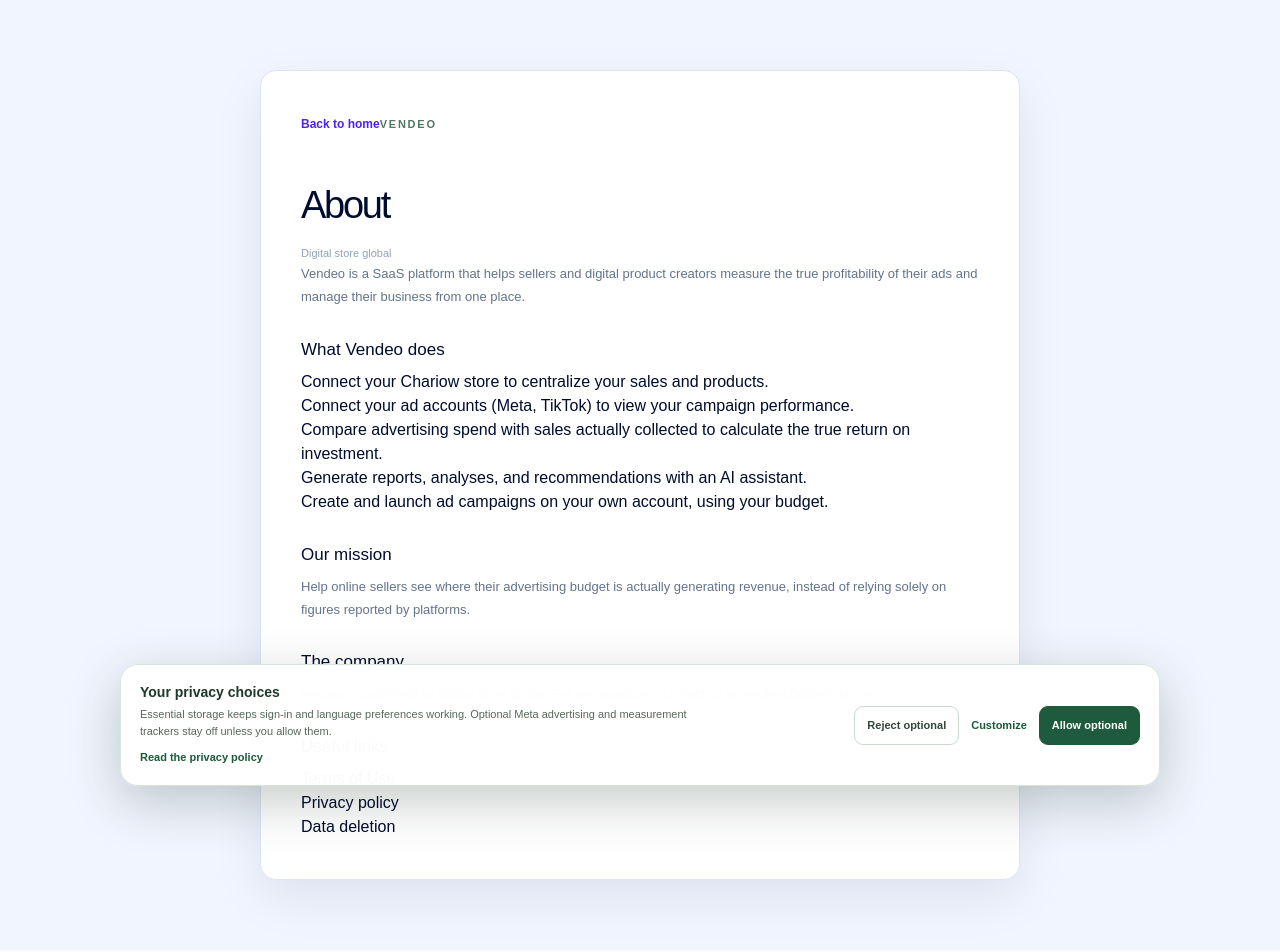
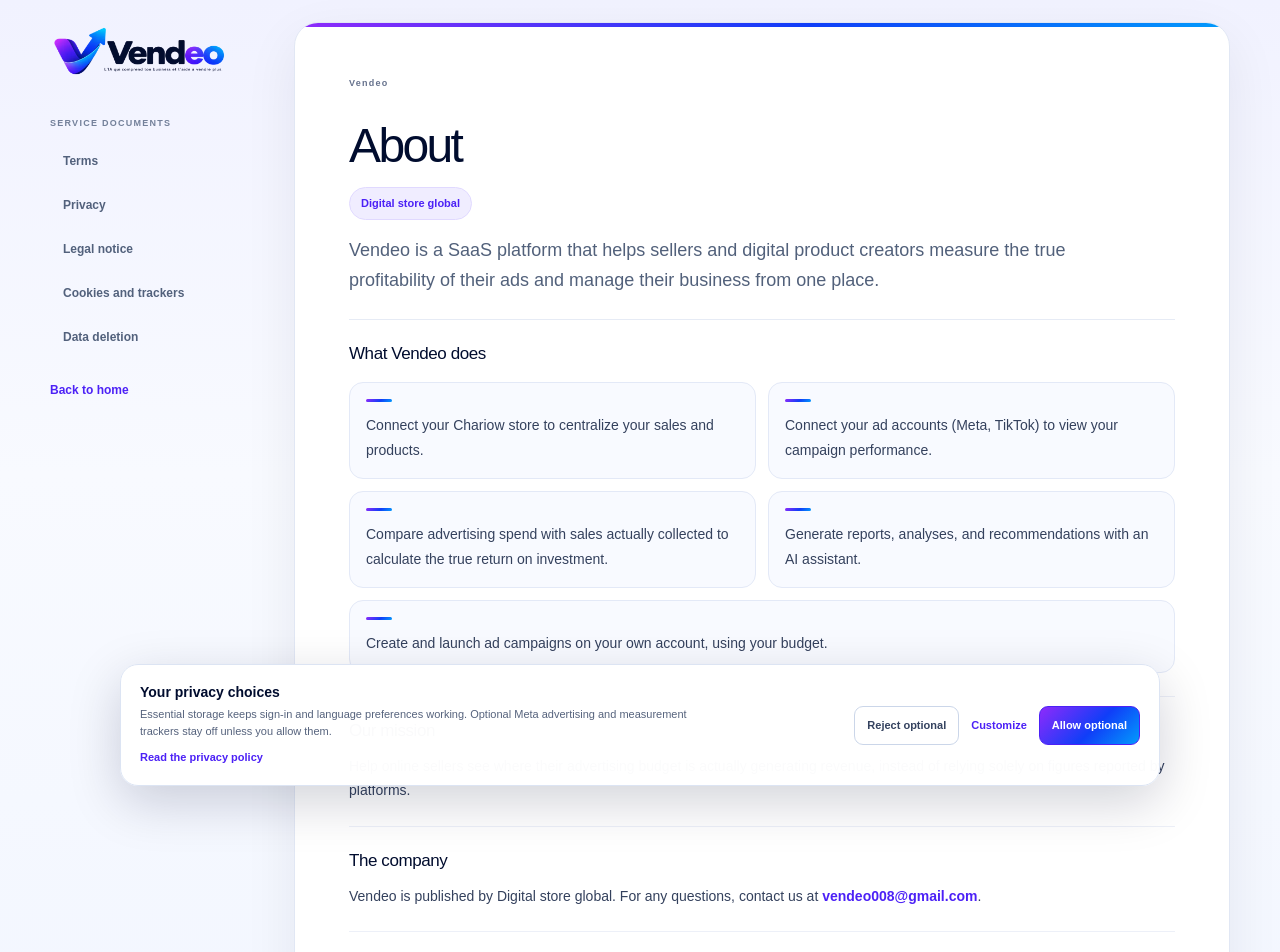
Before and after one commit to marioce12-bot/Chariow, a Next.js app: page /about in a window 1280 px wide. Shown: the top 952 px of the page. Built offline with nearby package versions, Linux system fonts and the light colour scheme; no server answers.

Commit message:
fix: refresh Vendeo branding on legal pages (#238)
Co-authored-by: Marioce <187893128+marioce12-bot@users.noreply.github.com>

```diff
--- a/app/styles/navigation-mobile.css
+++ b/app/styles/navigation-mobile.css
@@ -432,96 +432,109 @@ html[data-theme="dark"] .source-history { background:#253149; color:#d0d7e4; }
 
 
 /* Documents juridiques et préférences de confidentialité */
-.legal-document-page { background:linear-gradient(180deg,#f1f5f2 0,#f8faf8 42%,#f4f6f3 100%); color:#213329; min-height:100dvh; padding:max(22px,env(safe-area-inset-top)) 22px max(28px,env(safe-area-inset-bottom)); }
+.legal-document-page { background:linear-gradient(180deg,#f1f2ff 0,#f8faff 42%,#f2f6ff 100%); color:#000c2e; min-height:100dvh; padding:max(22px,env(safe-area-inset-top)) 22px max(28px,env(safe-area-inset-bottom)); }
 .legal-document-layout { display:grid; gap:24px; grid-template-columns:220px minmax(0,1fr); margin:0 auto; max-width:1180px; }
 .legal-document-sidebar { align-self:start; position:sticky; top:20px; }
-.legal-document-brand { align-items:center; color:#1c3225; display:inline-flex; font-size:18px; font-weight:850; gap:10px; letter-spacing:-.04em; text-decoration:none; }
-.legal-document-brand-mark { align-items:center; background:#1e5a3c; border-radius:12px; color:#fff; display:inline-flex; height:34px; justify-content:center; width:34px; }
-.legal-document-nav-title { color:#74857a; font-size:9px; font-weight:850; letter-spacing:.14em; margin:28px 0 10px; }
+.legal-document-brand { align-items:center; display:inline-flex; max-width:100%; text-decoration:none; }
+.legal-document-logo { display:block; height:auto; max-width:100%; width:180px; }
+.legal-document-nav-title { color:#73809a; font-size:9px; font-weight:850; letter-spacing:.14em; margin:28px 0 10px; }
 .legal-document-nav { display:flex; flex-direction:column; gap:4px; }
-.legal-document-nav a { border:1px solid transparent; border-radius:10px; color:#506257; font-size:12px; font-weight:680; padding:10px 12px; text-decoration:none; transition:background .16s ease,color .16s ease; }
-.legal-document-nav a:hover,.legal-document-nav a[aria-current="page"] { background:#e5eee6; color:#154b31; }
-.legal-document-nav a[aria-current="page"] { border-color:#d5e3d6; font-weight:800; }
-.legal-document-home { color:#53665a; display:inline-flex; font-size:12px; font-weight:700; margin-top:24px; text-decoration:none; }
-.legal-document-card { background:#fff; border:1px solid #e1e9e1; border-radius:24px; box-shadow:0 18px 54px rgba(30,61,40,.07); min-width:0; overflow:hidden; padding:clamp(22px,4.4vw,54px); }
+.legal-document-nav a { border:1px solid transparent; border-radius:10px; color:#52617c; font-size:12px; font-weight:680; padding:10px 12px; text-decoration:none; transition:background .16s ease,color .16s ease; }
+.legal-document-nav a:hover,.legal-document-nav a[aria-current="page"] { background:linear-gradient(135deg,#f0eaff,#e8f1ff); color:#4c21f6; }
+.legal-document-nav a[aria-current="page"] { border-color:#dcd7ff; font-weight:800; }
+.legal-document-home { color:#4c21f6; display:inline-flex; font-size:12px; font-weight:700; margin-top:24px; text-decoration:none; }
+.legal-document-brand:focus-visible,.legal-document-nav a:focus-visible,.legal-document-home:focus-visible,.legal-document-content a:focus-visible,.legal-document-footer a:focus-visible { border-radius:8px; outline:3px solid #9db4ff; outline-offset:3px; }
+.legal-document-card { background:#fff; border:1px solid #e1e7f4; border-radius:24px; box-shadow:0 18px 54px rgba(0,12,46,.07); min-width:0; overflow:hidden; padding:clamp(22px,4.4vw,54px); position:relative; }
+.legal-document-card::before { background:var(--vendeo-gradient); content:""; height:4px; left:0; position:absolute; right:0; top:0; }
 .legal-document-topline { align-items:center; display:flex; flex-wrap:wrap; gap:10px 16px; justify-content:space-between; }
-.legal-document-eyebrow { color:#668071; font-size:9px; font-weight:850; letter-spacing:.14em; }
-.legal-document-effective { background:#edf6ee; border:1px solid #cfe3d2; border-radius:999px; color:#205937; font-size:9px; font-weight:850; letter-spacing:.06em; padding:7px 10px; }
-.legal-document-header { border-bottom:1px solid #e6ece6; padding:30px 0 24px; }
-.legal-document-header h1 { color:#1e3326; font-size:clamp(30px,4.2vw,48px); letter-spacing:-.055em; line-height:1.06; margin:0; max-width:780px; }
-.legal-document-intro { color:#52645a; font-size:clamp(15px,1.7vw,18px); line-height:1.65; margin:16px 0 0; max-width:760px; }
-.legal-document-version { color:#738278; font-size:11px; font-weight:700; margin:14px 0 0; }
-.legal-document-content { color:#36483d; font-size:14px; line-height:1.75; max-width:830px; }
-.legal-document-content section { border-bottom:1px solid #edf0eb; padding:23px 0; }
+.legal-document-eyebrow { color:#65718c; font-size:9px; font-weight:850; letter-spacing:.14em; }
+.legal-document-effective { background:#f0edff; border:1px solid #d9d1ff; border-radius:999px; color:#4c21f6; font-size:9px; font-weight:850; letter-spacing:.06em; padding:7px 10px; }
+.legal-document-header { border-bottom:1px solid #e6ebf5; padding:30px 0 24px; }
+.legal-document-header h1 { color:#000c2e; font-size:clamp(30px,4.2vw,48px); letter-spacing:-.055em; line-height:1.06; margin:0; max-width:780px; }
+.legal-document-subtitle { background:#f0edff; border:1px solid #e0d9ff; border-radius:999px; color:#4c21f6; display:inline-flex; font-size:11px; font-weight:800; margin:16px 0 0; max-width:100%; padding:7px 11px; }
+.legal-document-intro { color:#52617b; font-size:clamp(15px,1.7vw,18px); line-height:1.65; margin:16px 0 0; max-width:760px; }
+.legal-document-version { color:#75829a; font-size:11px; font-weight:700; margin:14px 0 0; }
+.legal-document-content { color:#34415d; font-size:14px; line-height:1.75; max-width:830px; }
+.legal-document-content section { border-bottom:1px solid #edf0f8; padding:23px 0; }
 .legal-document-content section:last-child { border-bottom:0; padding-bottom:4px; }
-.legal-document-content h2 { color:#20372a; font-size:17px; letter-spacing:-.025em; line-height:1.35; margin:0 0 11px; }
+.legal-document-content h2 { color:#000c2e; font-size:17px; letter-spacing:-.025em; line-height:1.35; margin:0 0 11px; }
 .legal-document-content p { margin:0 0 12px; }
 .legal-document-content p:last-child { margin-bottom:0; }
 .legal-document-content ul,.legal-document-content ol { display:grid; gap:8px; margin:10px 0 0; padding-left:22px; }
 .legal-document-content li { padding-left:3px; }
-.legal-document-content a { color:#17603a; font-weight:700; text-decoration-thickness:1px; text-underline-offset:3px; }
-.legal-document-content a:hover { color:#0b4024; }
-.legal-document-footer { align-items:center; border-top:1px solid #e6ece6; color:#718075; display:flex; flex-wrap:wrap; font-size:12px; gap:6px 10px; margin-top:30px; padding-top:18px; }
-.legal-document-footer-signup { background:#eff5ef; border:1px solid #d4e3d5; border-radius:999px; color:#205937; display:inline-flex; font-size:11px; font-weight:800; margin-left:auto; padding:8px 12px; text-decoration:none; }
-.legal-document-footer-signup:hover { background:#e5eee6; color:#154b31; }
-.legal-document-footer-whatsapp { background:#f1f7f2; border:1px solid #d9e7db; border-radius:999px; color:#205937; display:inline-flex; font-size:11px; font-weight:750; padding:8px 12px; text-decoration:none; }
-.legal-document-footer-whatsapp:hover { background:#e6f1e8; color:#154b31; }
+.legal-document-content a { color:#4c21f6; font-weight:700; overflow-wrap:anywhere; text-decoration-thickness:1px; text-underline-offset:3px; }
+.legal-document-content a:hover { color:#103ef8; }
+.legal-document-footer { align-items:center; border-top:1px solid #e6ebf5; color:#71809a; display:flex; flex-wrap:wrap; font-size:12px; gap:6px 10px; margin-top:30px; padding-top:18px; }
+.legal-document-footer a[href^="mailto:"] { color:#4c21f6; font-weight:700; }
+.legal-document-footer-signup { background:#f0edff; border:1px solid #dcd5ff; border-radius:999px; color:#4c21f6; display:inline-flex; font-size:11px; font-weight:800; margin-left:auto; padding:8px 12px; text-decoration:none; }
+.legal-document-footer-signup:hover { background:#e9e4ff; color:#103ef8; }
+.legal-document-footer-whatsapp { background:#eef5ff; border:1px solid #d7e5ff; border-radius:999px; color:#103ef8; display:inline-flex; font-size:11px; font-weight:750; padding:8px 12px; text-decoration:none; }
+.legal-document-footer-whatsapp:hover { background:#e4edff; color:#4c21f6; }
+.legal-document-content .legal-about-features { gap:12px; grid-template-columns:repeat(2,minmax(0,1fr)); list-style:none; margin:16px 0 0; padding:0; }
+.legal-about-features li { background:#f8faff; border:1px solid #e3e9f7; border-radius:14px; padding:16px; }
+.legal-about-features li::before { background:var(--vendeo-gradient); border-radius:999px; content:""; display:block; height:3px; margin-bottom:11px; width:26px; }
+.legal-about-features li:last-child { grid-column:1 / -1; }
+.legal-document-content .legal-about-links { display:flex; flex-wrap:wrap; gap:9px; list-style:none; margin-top:16px; padding:0; }
+.legal-about-links li { padding:0; }
+.legal-document-content .legal-about-links a { background:#f4f2ff; border:1px solid #e1dcff; border-radius:10px; display:inline-flex; padding:10px 13px; text-decoration:none; }
+.legal-document-content .legal-about-links a:hover { background:#ece7ff; }
 .legal-details-list { display:grid; gap:0; margin:16px 0 0; }
-.legal-details-list > div { border-top:1px solid #edf0eb; display:grid; gap:8px; grid-template-columns:minmax(150px,.7fr) minmax(0,1.3fr); padding:12px 0; }
-.legal-details-list dt { color:#6b7c70; font-size:12px; font-weight:750; }
-.legal-details-list dd { color:#2f4236; margin:0; overflow-wrap:anywhere; }
-.cookie-consent-banner { align-items:center; background:rgba(255,255,255,.98); border:1px solid #d8e3d9; border-radius:18px; bottom:max(14px,env(safe-area-inset-bottom)); box-shadow:0 16px 52px rgba(22,45,30,.24); color:#26392d; display:flex; gap:24px; justify-content:space-between; left:50%; max-width:min(1040px,calc(100vw - 28px)); padding:17px 19px; position:fixed; transform:translateX(-50%); width:calc(100% - 28px); z-index:1500; }
+.legal-details-list > div { border-top:1px solid #edf0f8; display:grid; gap:8px; grid-template-columns:minmax(150px,.7fr) minmax(0,1.3fr); padding:12px 0; }
+.legal-details-list dt { color:#6c7a94; font-size:12px; font-weight:750; }
+.legal-details-list dd { color:#34415d; margin:0; overflow-wrap:anywhere; }
+.cookie-consent-banner { align-items:center; background:rgba(255,255,255,.98); border:1px solid #dce4f3; border-radius:18px; bottom:max(14px,env(safe-area-inset-bottom)); box-shadow:0 16px 52px rgba(0,12,46,.18); color:#26324c; display:flex; gap:24px; justify-content:space-between; left:50%; max-width:min(1040px,calc(100vw - 28px)); padding:17px 19px; position:fixed; transform:translateX(-50%); width:calc(100% - 28px); z-index:1500; }
 .cookie-consent-copy { min-width:0; }
-.cookie-consent-copy strong { color:#20372a; display:block; font-size:14px; margin-bottom:3px; }
-.cookie-consent-copy p { color:#56685b; font-size:11px; line-height:1.5; margin:0 0 5px; max-width:570px; }
-.cookie-consent-copy a,.cookie-choice-settings { color:#195b38; font-size:11px; font-weight:750; text-underline-offset:3px; }
+.cookie-consent-copy strong { color:#000c2e; display:block; font-size:14px; margin-bottom:3px; }
+.cookie-consent-copy p { color:#56637d; font-size:11px; line-height:1.5; margin:0 0 5px; max-width:570px; }
+.cookie-consent-copy a,.cookie-choice-settings { color:#4c21f6; font-size:11px; font-weight:750; text-underline-offset:3px; }
 .cookie-consent-actions { align-items:center; display:flex; flex:none; flex-wrap:wrap; gap:7px; justify-content:flex-end; }
 .cookie-consent-actions button,.cookie-preferences-actions button { border-radius:9px; cursor:pointer; font:inherit; font-size:11px; font-weight:800; min-height:39px; padding:9px 12px; }
-.cookie-choice-secondary { background:#fff; border:1px solid #cbd8ce; color:#33463a; }
-.cookie-choice-secondary:hover { background:#f0f5f1; }
-.cookie-choice-primary { background:#1e5a3c; border:1px solid #1e5a3c; color:#fff; }
-.cookie-choice-primary:hover { background:#14472d; }
+.cookie-choice-secondary { background:#fff; border:1px solid #cbd6e9; color:#34425f; }
+.cookie-choice-secondary:hover { background:#f1f4fc; }
+.cookie-choice-primary { background:var(--vendeo-gradient); border:1px solid #4c21f6; color:#fff; }
+.cookie-choice-primary:hover { filter:brightness(.95); }
 .cookie-choice-settings { align-items:center; display:inline-flex; min-height:38px; padding:0 5px; }
-.cookie-consent-actions button:focus-visible,.cookie-preferences-actions button:focus-visible,.cookie-preference-toggle input:focus-visible { outline:3px solid #9bbca1; outline-offset:2px; }
-.cookie-preferences { background:#f7faf6; border:1px solid #dce7dd; border-radius:16px; margin:10px 0 24px; padding:18px; }
+.cookie-consent-actions button:focus-visible,.cookie-preferences-actions button:focus-visible,.cookie-preference-toggle input:focus-visible { outline:3px solid #9db4ff; outline-offset:2px; }
+.cookie-preferences { background:#f8faff; border:1px solid #dce4f3; border-radius:16px; margin:10px 0 24px; padding:18px; }
 .cookie-preferences-heading { align-items:flex-start; display:flex; gap:12px; margin-bottom:8px; }
-.cookie-category-icon { align-items:center; background:#e2efe4; border-radius:10px; color:#1c673a; display:inline-flex; flex:none; font-size:17px; font-weight:900; height:36px; justify-content:center; width:36px; }
+.cookie-category-icon { align-items:center; background:#ece8ff; border-radius:10px; color:#4c21f6; display:inline-flex; flex:none; font-size:17px; font-weight:900; height:36px; justify-content:center; width:36px; }
 .cookie-preferences-heading h2 { margin:0 0 3px; }
-.cookie-preferences-heading p,.cookie-preference-row p { color:#68786d; font-size:12px; line-height:1.5; margin:0; }
-.cookie-preference-row { align-items:center; border-top:1px solid #e2e9e2; display:flex; gap:18px; justify-content:space-between; padding:14px 0; }
-.cookie-preference-row strong { color:#2b4033; display:block; font-size:13px; margin-bottom:3px; }
-.cookie-always-on { background:#e8efe8; border-radius:999px; color:#456451; flex:none; font-size:10px; font-weight:800; padding:7px 9px; }
+.cookie-preferences-heading p,.cookie-preference-row p { color:#687791; font-size:12px; line-height:1.5; margin:0; }
+.cookie-preference-row { align-items:center; border-top:1px solid #e2e8f3; display:flex; gap:18px; justify-content:space-between; padding:14px 0; }
+.cookie-preference-row strong { color:#2c3b59; display:block; font-size:13px; margin-bottom:3px; }
+.cookie-always-on { background:#eaf0fa; border-radius:999px; color:#526781; flex:none; font-size:10px; font-weight:800; padding:7px 9px; }
 .cookie-preference-toggle { cursor:pointer; }
-.cookie-preference-toggle input { accent-color:#1e5a3c; flex:none; height:20px; width:20px; }
+.cookie-preference-toggle input { accent-color:#4c21f6; flex:none; height:20px; width:20px; }
 .cookie-preferences-actions { display:flex; flex-wrap:wrap; gap:8px; justify-content:flex-end; }
 .cookie-preferences-actions button:disabled { cursor:wait; opacity:.6; }
-.cookie-preference-saved { color:#1b6138; font-size:12px; font-weight:700; margin:12px 0 0; }
+.cookie-preference-saved { color:#103ef8; font-size:12px; font-weight:700; margin:12px 0 0; }
 
 @media (max-width:760px) {
   .legal-document-page { padding:12px 12px max(20px,env(safe-area-inset-bottom)); }
   .legal-document-layout { display:block; }
-  .legal-document-sidebar { background:rgba(248,250,248,.96); margin:0 -12px 12px; padding:10px 12px 9px; position:sticky; top:0; z-index:20; }
-  .legal-document-brand { font-size:16px; }
-  .legal-document-brand-mark { border-radius:9px; height:30px; width:30px; }
+  .legal-document-sidebar { background:rgba(248,250,255,.96); border-bottom:1px solid #e3e9f6; margin:0 -12px 12px; padding:10px 12px 9px; position:sticky; top:0; z-index:20; }
+  .legal-document-logo { width:148px; }
   .legal-document-nav-title { display:none; }
   .legal-document-nav { flex-direction:row; gap:5px; margin:9px -12px 0; overflow-x:auto; padding:0 12px 3px; scrollbar-width:thin; }
-  .legal-document-nav a { flex:none; font-size:10px; padding:8px 10px; white-space:nowrap; }
+  .legal-document-nav a { flex:none; font-size:11px; padding:9px 10px; white-space:nowrap; }
   .legal-document-home { font-size:10px; margin-top:6px; }
   .legal-document-card { border-radius:18px; padding:21px 18px; }
   .legal-document-topline { align-items:flex-start; }
   .legal-document-eyebrow { font-size:8px; }
   .legal-draft-notice { font-size:8px; }
   .legal-document-header { padding:22px 0 18px; }
-  .legal-document-content { font-size:13px; }
+  .legal-document-content { font-size:14px; }
   .legal-document-content section { padding:19px 0; }
-  .legal-document-content h2 { font-size:15px; }
+  .legal-document-content h2 { font-size:16px; }
+  .legal-document-content .legal-about-features { grid-template-columns:1fr; }
+  .legal-about-features li { padding:15px; }
   .legal-details-list > div { grid-template-columns:1fr; gap:3px; }
   .cookie-consent-banner { align-items:stretch; border-radius:16px; bottom:max(9px,env(safe-area-inset-bottom)); display:flex; flex-direction:column; gap:10px; max-width:calc(100vw - 18px); padding:13px; width:calc(100% - 18px); }
   .cookie-consent-copy strong { font-size:13px; }
   .cookie-consent-copy p { font-size:10px; }
   .cookie-consent-actions { display:grid; grid-template-columns:1fr 1fr; gap:6px; }
   .cookie-consent-actions button,.cookie-choice-settings { justify-content:center; min-height:38px; padding:8px; text-align:center; }
-  .cookie-choice-settings { border:1px solid #e3eae3; border-radius:9px; grid-column:1 / -1; }
+  .cookie-choice-settings { border:1px solid #e3e9f6; border-radius:9px; grid-column:1 / -1; }
   .cookie-preferences { padding:14px; }
   .cookie-preferences-actions { display:grid; grid-template-columns:1fr 1fr; }
   .cookie-preferences-actions button { min-width:0; }
--- a/components/legal/AboutContent.tsx
+++ b/components/legal/AboutContent.tsx
@@ -1,12 +1,49 @@
 "use client";
-import { useEffect } from "react";
+
 import { useI18n } from "@/lib/i18n/i18n";
 import Link from "next/link";
-
-
+import { LegalDocumentShell } from "./LegalDocumentShell";
 
 export default function AboutContent() {
-  const { locale , t } = useI18n();
-  useEffect(() => { document.title = locale === "en" ? 'About — Vendeo' : 'À propos — Vendeo'; }, [locale]);
-  return <main className="legal-page"><article className="legal-card"><Link href="/" className="legal-back">{t("sweep1.text0")}</Link><span className="eyebrow">Vendeo</span><h1>{t("settings.about")}</h1><p className="legal-updated">Digital store global</p><p>{t("sweep2.text1")}</p><h2>{t("finalExtra.text52")}</h2><ul><li>{t("sweep3.text2")}</li><li>{t("sweep1.text3")}</li><li>{t("sweep2.text4")}</li><li>{t("sweep3.text5")}</li><li>{t("sweep1.text6")}</li></ul><h2>{t("finalExtra.text53")}</h2><p>{t("sweep2.text7")}</p><h2>{t("finalExtra.text54")}</h2><p>{t("sweep3.text8")}{" "}<a href="mailto:vendeo008@gmail.com">vendeo008@gmail.com</a>.</p><h2>{t("finalExtra.text55")}</h2><ul><li><Link href="/terms">{t("finalExtra.text56")}</Link></li><li><Link href="/privacy">{t("settings.privacy")}</Link></li><li><Link href="/data-deletion">{t("sweep1.text9")}</Link></li></ul></article></main>;
+  const { locale, t } = useI18n();
+
+  return (
+    <LegalDocumentShell
+      locale={locale}
+      path="/about"
+      title={t("settings.about")}
+      intro={t("sweep2.text1")}
+      variant="about"
+      eyebrow="Vendeo"
+      subtitle="Digital store global"
+      homeLabel={t("sweep1.text0")}
+    >
+      <section aria-labelledby="about-features-title">
+        <h2 id="about-features-title">{t("finalExtra.text52")}</h2>
+        <ul className="legal-about-features">
+          <li>{t("sweep3.text2")}</li>
+          <li>{t("sweep1.text3")}</li>
+          <li>{t("sweep2.text4")}</li>
+          <li>{t("sweep3.text5")}</li>
+          <li>{t("sweep1.text6")}</li>
+        </ul>
+      </section>
+      <section aria-labelledby="about-positioning-title">
+        <h2 id="about-positioning-title">{t("finalExtra.text53")}</h2>
+        <p>{t("sweep2.text7")}</p>
+      </section>
+      <section aria-labelledby="about-contact-title">
+        <h2 id="about-contact-title">{t("finalExtra.text54")}</h2>
+        <p>{t("sweep3.text8")}{" "}<a href="mailto:vendeo008@gmail.com">vendeo008@gmail.com</a>.</p>
+      </section>
+      <section aria-labelledby="about-legal-title">
+        <h2 id="about-legal-title">{t("finalExtra.text55")}</h2>
+        <ul className="legal-about-links">
+          <li><Link href="/terms">{t("finalExtra.text56")}</Link></li>
+          <li><Link href="/privacy">{t("settings.privacy")}</Link></li>
+          <li><Link href="/data-deletion">{t("sweep1.text9")}</Link></li>
+        </ul>
+      </section>
+    </LegalDocumentShell>
+  );
 }
--- a/components/legal/LegalDocumentShell.tsx
+++ b/components/legal/LegalDocumentShell.tsx
@@ -2,6 +2,7 @@
 
 import type { ReactNode } from "react";
 import { useEffect } from "react";
+import Image from "next/image";
 import Link from "next/link";
 import type { Locale } from "@/lib/i18n/locales";
 
@@ -19,25 +20,33 @@ export function LegalDocumentShell({
   title,
   intro,
   children,
+  variant = "legal",
+  eyebrow,
+  subtitle,
+  homeLabel,
 }: {
   locale: Locale;
-  path: (typeof NAVIGATION)[number]["href"];
+  path: (typeof NAVIGATION)[number]["href"] | "/about";
   title: string;
   intro: string;
   children: ReactNode;
+  variant?: "legal" | "about";
+  eyebrow?: string;
+  subtitle?: string;
+  homeLabel?: string;
 }) {
   useEffect(() => {
     document.title = `${title} — Vendeo`;
   }, [title]);
 
   const en = locale === "en";
+  const isAbout = variant === "about";
   return (
     <main className="legal-document-page">
       <div className="legal-document-layout">
         <aside className="legal-document-sidebar">
           <Link href="/" className="legal-document-brand" aria-label="Vendeo — accueil">
-            <span className="legal-document-brand-mark" aria-hidden="true">V</span>
-            <span>Vendeo</span>
+            <Image className="legal-document-logo" src="/vendeo-logo.webp" alt="Vendeo" width={180} height={60} priority />
           </Link>
           <p className="legal-document-nav-title">{en ? "SERVICE DOCUMENTS" : "DOCUMENTS DU SERVICE"}</p>
           <nav className="legal-document-nav" aria-label={en ? "Legal documents" : "Documents juridiques"}>
@@ -47,25 +56,28 @@ export function LegalDocumentShell({
               </Link>
             ))}
           </nav>
-          <Link href="/" className="legal-document-home">{en ? "← Back to Vendeo" : "← Retour à Vendeo"}</Link>
+          <Link href="/" className="legal-document-home">{homeLabel ?? (en ? "← Back to Vendeo" : "← Retour à Vendeo")}</Link>
         </aside>
-        <article className="legal-document-card">
+        <article className={`legal-document-card${isAbout ? " legal-document-card-about" : ""}`}>
           <div className="legal-document-topline">
-            <span className="legal-document-eyebrow">{en ? "VENDEO · SERVICE INFORMATION" : "VENDEO · INFORMATIONS DU SERVICE"}</span>
-            <span className="legal-document-effective">{en ? "LEGAL DOCUMENT · EFFECTIVE" : "DOCUMENT JURIDIQUE EN VIGUEUR"}</span>
+            <span className="legal-document-eyebrow">{eyebrow ?? (en ? "VENDEO · SERVICE INFORMATION" : "VENDEO · INFORMATIONS DU SERVICE")}</span>
+            {!isAbout && <span className="legal-document-effective">{en ? "LEGAL DOCUMENT · EFFECTIVE" : "DOCUMENT JURIDIQUE EN VIGUEUR"}</span>}
           </div>
           <header className="legal-document-header">
             <h1>{title}</h1>
+            {subtitle && <p className="legal-document-subtitle">{subtitle}</p>}
             <p className="legal-document-intro">{intro}</p>
-            <p className="legal-document-version">{en ? "Effective version from 10 November 2026" : "Version en vigueur depuis le 10 novembre 2026"}</p>
+            {!isAbout && <p className="legal-document-version">{en ? "Effective version from 10 November 2026" : "Version en vigueur depuis le 10 novembre 2026"}</p>}
           </header>
           <div className="legal-document-content">{children}</div>
+          {!isAbout && (
             <footer className="legal-document-footer">
               <span>{en ? "Questions about this document?" : "Une question sur ce document ?"}</span>
               <a href="mailto:vendeo008@gmail.com">vendeo008@gmail.com</a>
               <a className="legal-document-footer-whatsapp" href="https://wa.me/2290191829482" target="_blank" rel="noopener noreferrer">{en ? "WhatsApp support · +229 01 91 82 94 82" : "Support WhatsApp · +229 01 91 82 94 82"}</a>
               <Link href="/register" className="legal-document-footer-signup">{en ? "Create a Vendeo account" : "Créer un compte Vendeo"}</Link>
             </footer>
+          )}
         </article>
       </div>
     </main>
```
Lines whose indentation alone changed are shown as unchanged.
